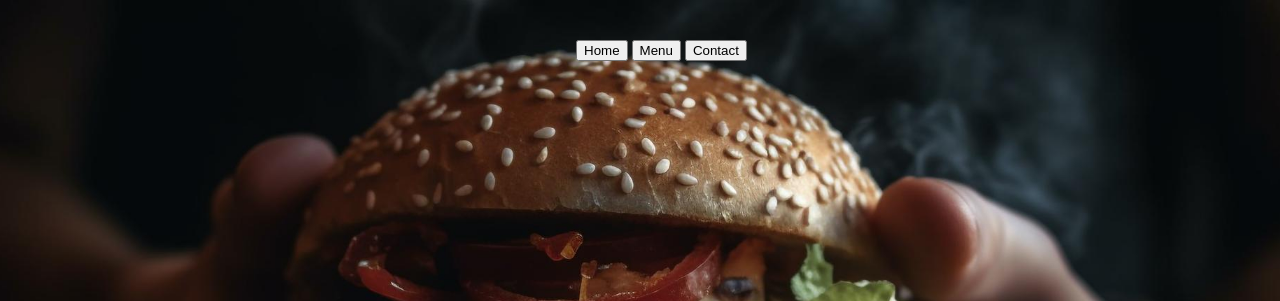
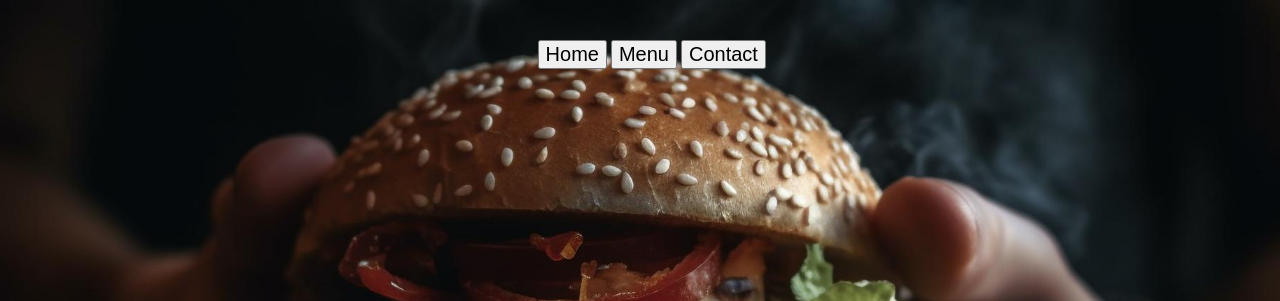
Before and after one commit to jguilhermepaiva/odin-restaurant-page, a website built with webpack: page src/template.html in a window 1280 px wide. Shown: the top 301 px of the page. Built offline with nearby package versions, Linux system fonts and the light colour scheme.

Commit message:
style test

```diff
--- a/src/styles/home.css
+++ b/src/styles/home.css
@@ -7,9 +7,12 @@ header {
     position: absolute;
     z-index: 10;
     top: 40px;
-    left: 45%;
+    left: 42%;
 }
 
+nav button{
+  font-size: 20px;
+}
 .banner-container {
   position: relative;
   height: 100vh;
```
